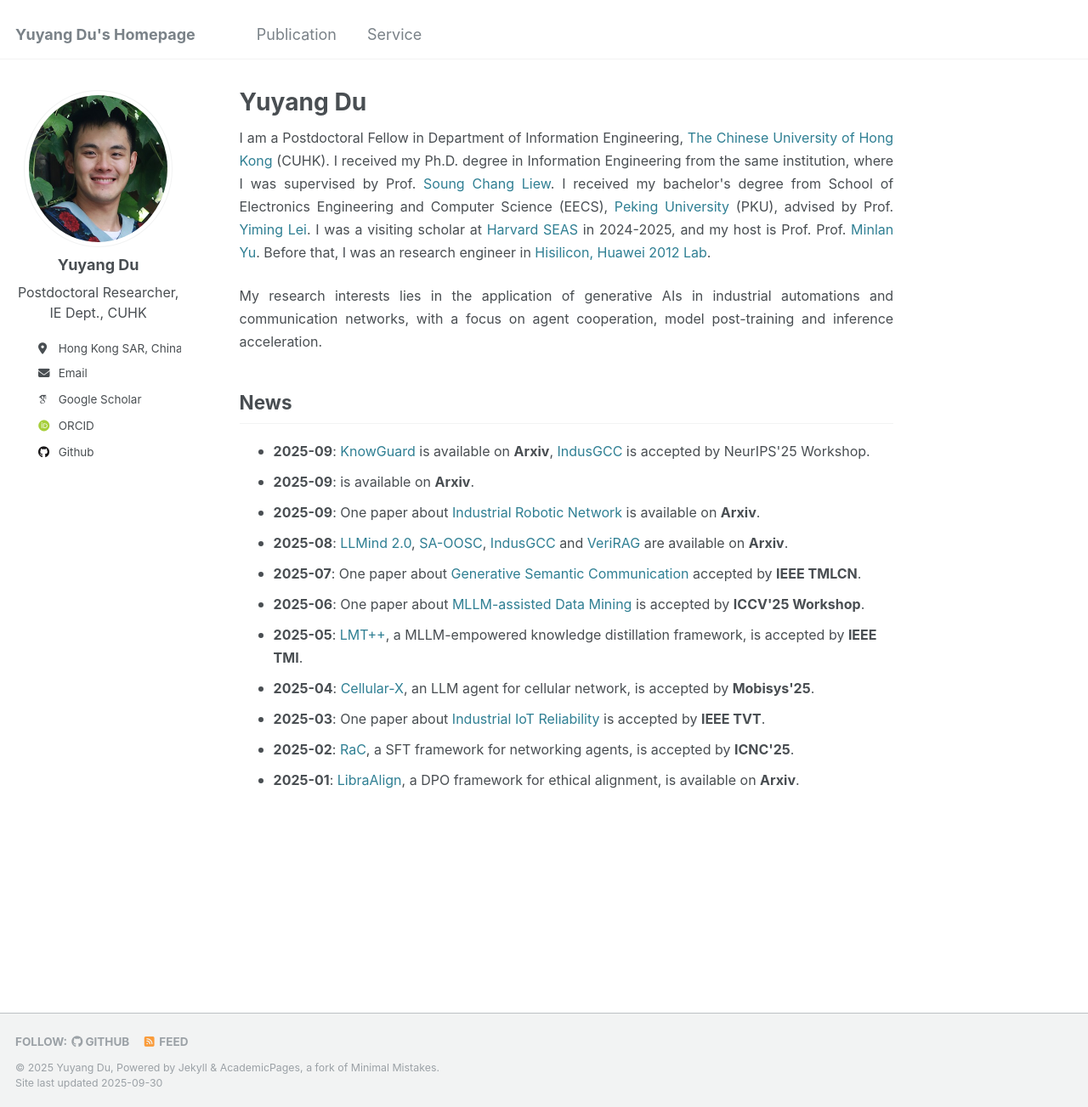
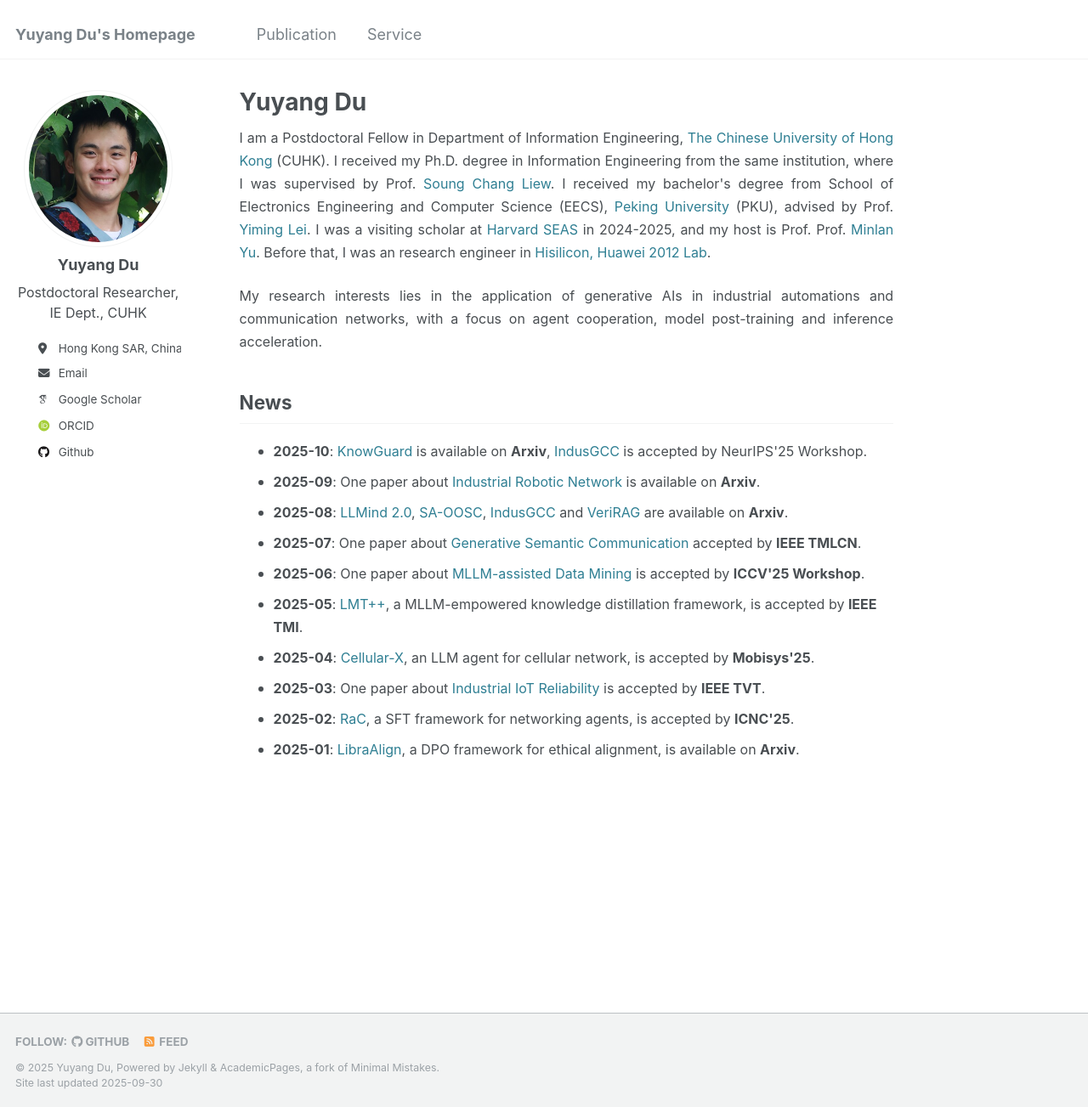
Before and after one commit to yuyangdu01/yuyangdu01.github.io, a Jekyll site: the page built from _pages/about.md, in a window 1280 px wide and 1303 px high. Shown: the whole window at 85% size. Built offline with Jekyll 4.4.1, drawn with Linux system fonts in a browser that asks for light colours; some web fonts are replaced.

Commit message:
Update about.md

```diff
--- a/_pages/about.md
+++ b/_pages/about.md
@@ -19,8 +19,7 @@ a {
 
 News <font size=3></font>
 ------
-* <font size=3><b>2025-09</b>: <a href="https://arxiv.org/abs/2509.24816">KnowGuard</a> is available on <b>Arxiv</b>, <a href="https://arxiv.org/abs/2509.01199"> IndusGCC</a> is accepted by NeurIPS'25 Workshop.</font>
-* <font size=3><b>2025-09</b>: <a href="https://arxiv.org/abs/2509.24816"></a> is available on <b>Arxiv</b>.</font>
+* <font size=3><b>2025-10</b>: <a href="https://arxiv.org/abs/2509.24816">KnowGuard</a> is available on <b>Arxiv</b>, <a href="https://arxiv.org/abs/2509.01199"> IndusGCC</a> is accepted by NeurIPS'25 Workshop.</font>
 * <font size=3><b>2025-09</b>: One paper about <a href="https://arxiv.org/abs/2509.06119">Industrial Robotic Network</a> is available on <b>Arxiv</b>.</font>
 * <font size=3><b>2025-08</b>: <a href="https://arxiv.org/abs/2508.13920"> LLMind 2.0</a>, <a href="https://arxiv.org/abs/2509.07436"> SA-OOSC</a>, <a href="https://arxiv.org/abs/2509.01199"> IndusGCC</a> and <a href="https://arxiv.org/abs/2507.15664"> VeriRAG</a> are available on <b>Arxiv</b>.</font>
 * <font size=3><b>2025-07</b>: One paper about <a href="https://ieeexplore.ieee.org/document/11113346/">Generative Semantic Communication</a> accepted by <b>IEEE TMLCN</b>.</font>
```
